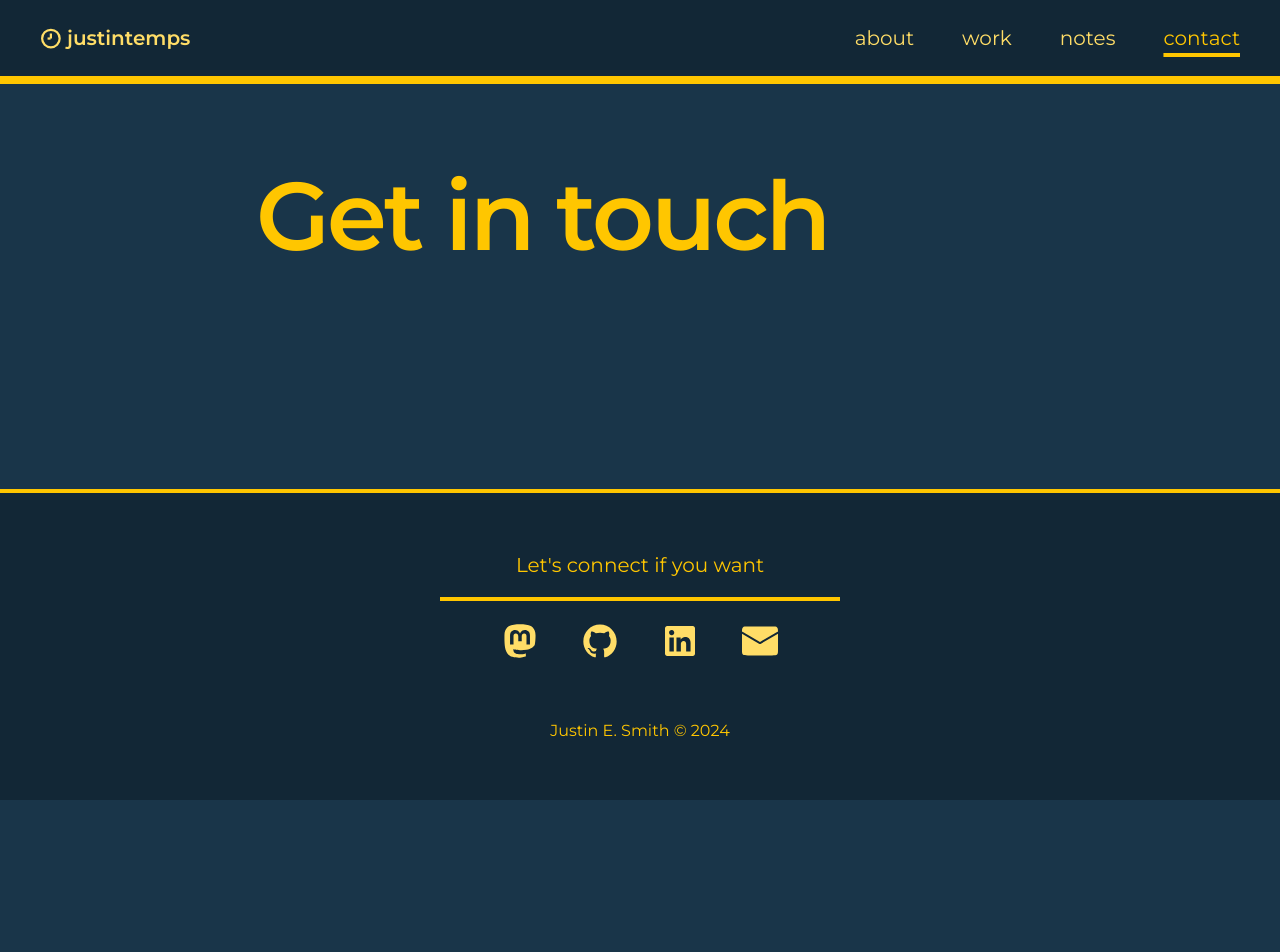
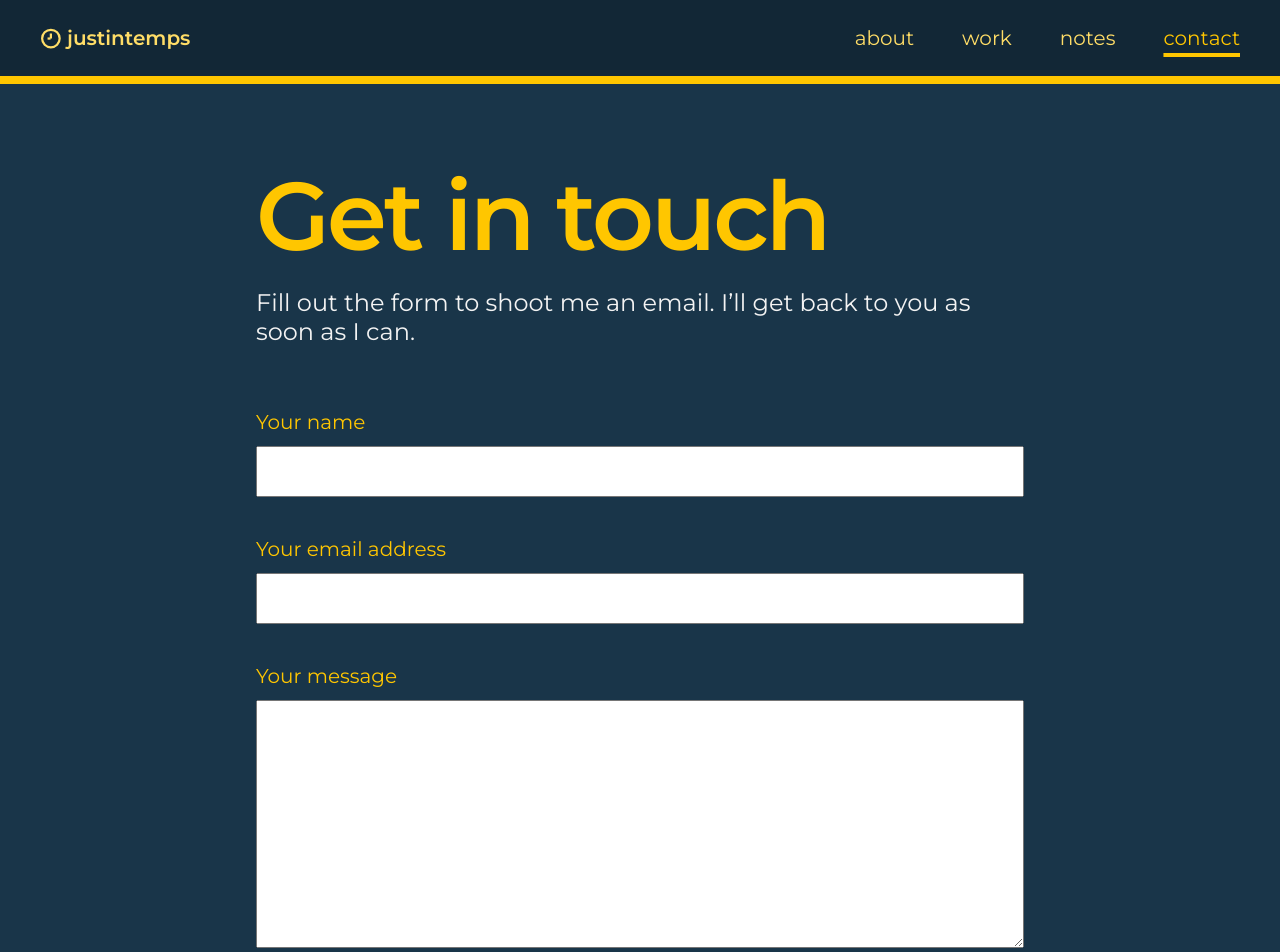
Before and after one commit to justintemps/justintemps, a SvelteKit app: page /contact in a window 1280 px wide. Shown: the top 952 px of the page. Before the commit the page ends 800 px from the top, so only its background shows below. Built offline with nearby package versions, Linux system fonts and the light colour scheme.

Commit message:
Work on contact page

```diff
--- a/src/routes/+layout.svelte
+++ b/src/routes/+layout.svelte
@@ -46,7 +46,7 @@
     max-width: var(--size--column--lg);
     display: flex;
     flex-flow: column;
-    gap: rem(36px);
+    gap: rem(40px);
   }
 
   :global(article.article--large) {
@@ -70,5 +70,9 @@
     main {
       padding-block: rem(84px);
     }
+
+    :global(article) {
+      gap: rem(64px);
+    }
   }
 </style>
--- a/src/routes/about/+page.svelte
+++ b/src/routes/about/+page.svelte
@@ -15,7 +15,6 @@
 
   @include breakpoint(md) {
     article {
-      gap: rem(64px);
       :global(h1),
       :global(section) {
         padding-inline: 0;
--- a/src/routes/contact/+page.svelte
+++ b/src/routes/contact/+page.svelte
@@ -1,3 +1,47 @@
 <article>
-  <h1>Get in touch</h1>
+  <div>
+    <h1>Get in touch</h1>
+    <h2>
+      Fill out the form to shoot me an email. I’ll get back to you as soon as I can.
+    </h2>
+  </div>
+  <form>
+    <label>
+      Your name
+      <input type="text" required />
+    </label>
+    <label>
+      Your email address
+      <input type="text" required />
+    </label>
+    <label>
+      Your message
+      <textarea required></textarea>
+    </label>
+    <button type="submit">Submit</button>
+  </form>
 </article>
+
+<style lang="scss">
+  h1 {
+    margin-bottom: rem(24px);
+  }
+  form {
+    gap: 40px;
+  }
+  form,
+  label {
+    display: flex;
+    flex-flow: column;
+  }
+
+  input,
+  textarea {
+    padding: rem(12px) rem(8px);
+    margin: rem(12px) 0 0 0;
+  }
+
+  textarea {
+    min-height: rem(248px);
+  }
+</style>
--- a/src/styles/_reset.scss
+++ b/src/styles/_reset.scss
@@ -37,13 +37,6 @@ canvas {
   background-size: cover;
 }
 
-input,
-button,
-textarea,
-select {
-  font: inherit;
-}
-
 @media (prefers-reduced-motion: reduce) {
   html:focus-within {
     scroll-behavior: auto;
--- a/src/styles/app.scss
+++ b/src/styles/app.scss
@@ -38,6 +38,7 @@ h3,
 h4,
 h5,
 li,
+label,
 figcaption {
   font-family: var(--font--display);
 }
@@ -50,14 +51,28 @@ h1 {
 }
 
 h2 {
-  color: var(--color--brand);
+  color: var(--color--type);
+  font-weight: normal;
 }
 
-p {
+p,
+input,
+textarea {
   font-family: var(--font--type);
-  font-size: rem(16px);
+  font-size: rem(20px);
   color: var(--color--type);
   letter-spacing: var(--font--type--letter-spacing);
+}
+
+label {
+  color: var(--color--brand);
+  font-size: rem(20px);
+  font-weight: normal;
+}
+
+input,
+textarea {
+  color: var(--color--bg--main);
 }
 
 figure {
```
